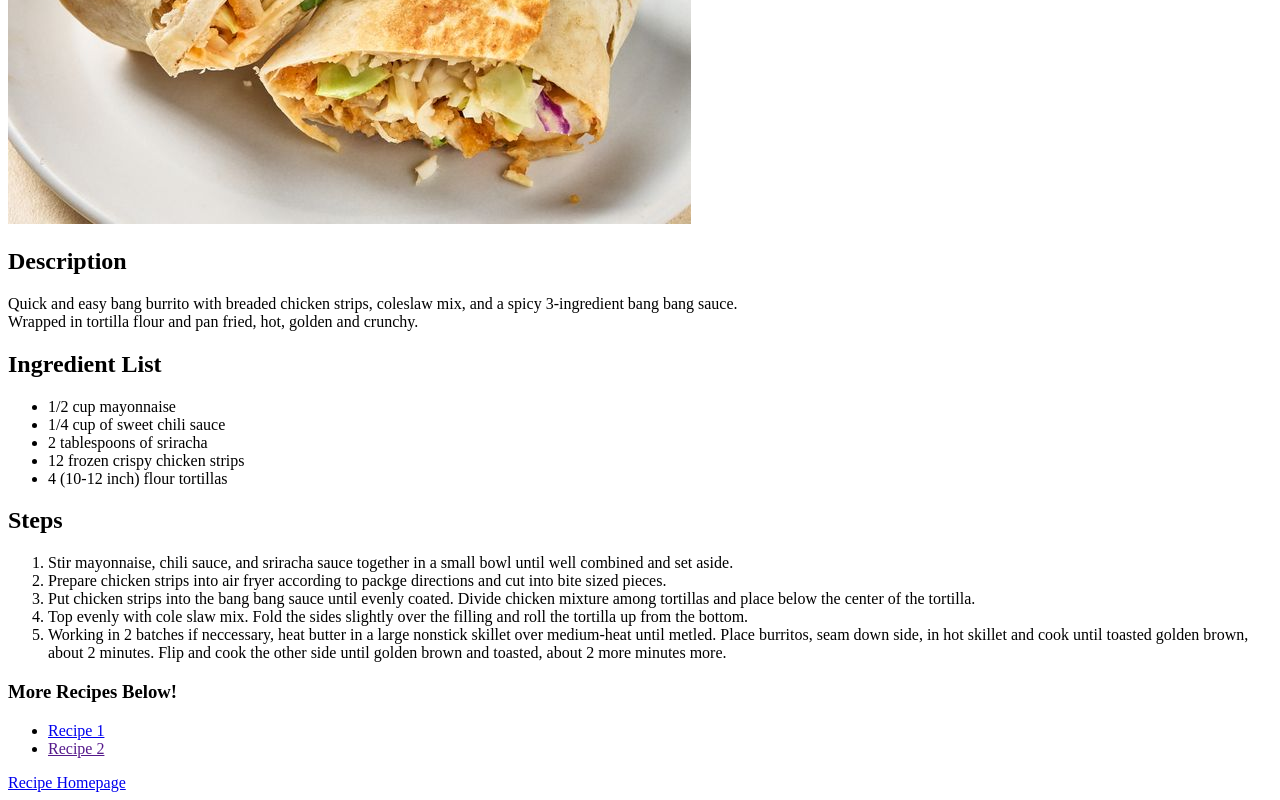
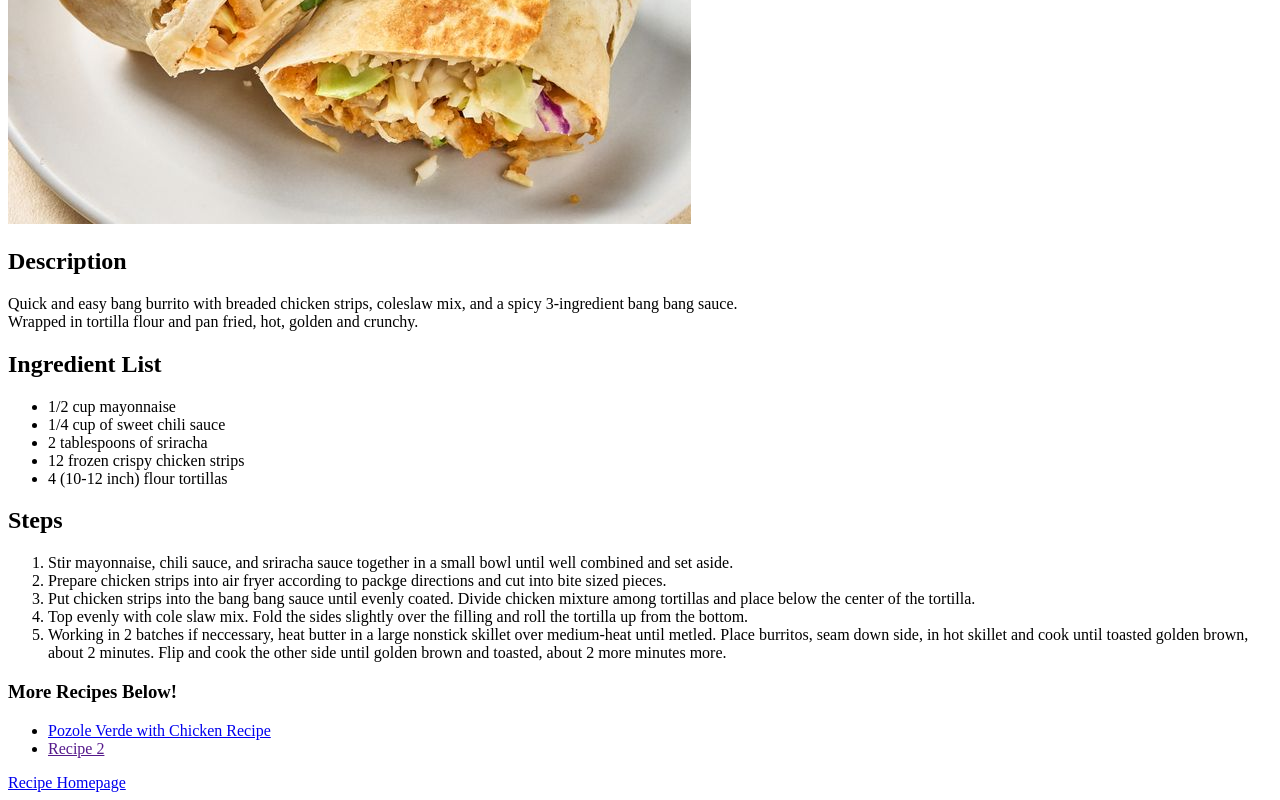
Before and after one commit to TruerroWild/odin-recipes, a plain HTML site: page recipes/bang-burrito.html in a window 1280 px wide. Shown: the part 368-1168 px from the top of the page. Drawn offline with Linux system fonts and the light colour scheme.

Commit message:
Changed name recipe 1 to pozole verde with chicken from new recipe list.

```diff
--- a/recipes/bang-burrito.html
+++ b/recipes/bang-burrito.html
@@ -32,7 +32,7 @@
 
     <h3>More Recipes Below!</h3>
     <ul>
-        <li><a href="./pozole.html">Recipe 1</a></li>
+        <li><a href="./pozole.html">Pozole Verde with Chicken Recipe</a></li>
         <li><a href="">Recipe 2</a></li>
     </ul>
     <a href="../index.html">Recipe Homepage</a>
```
